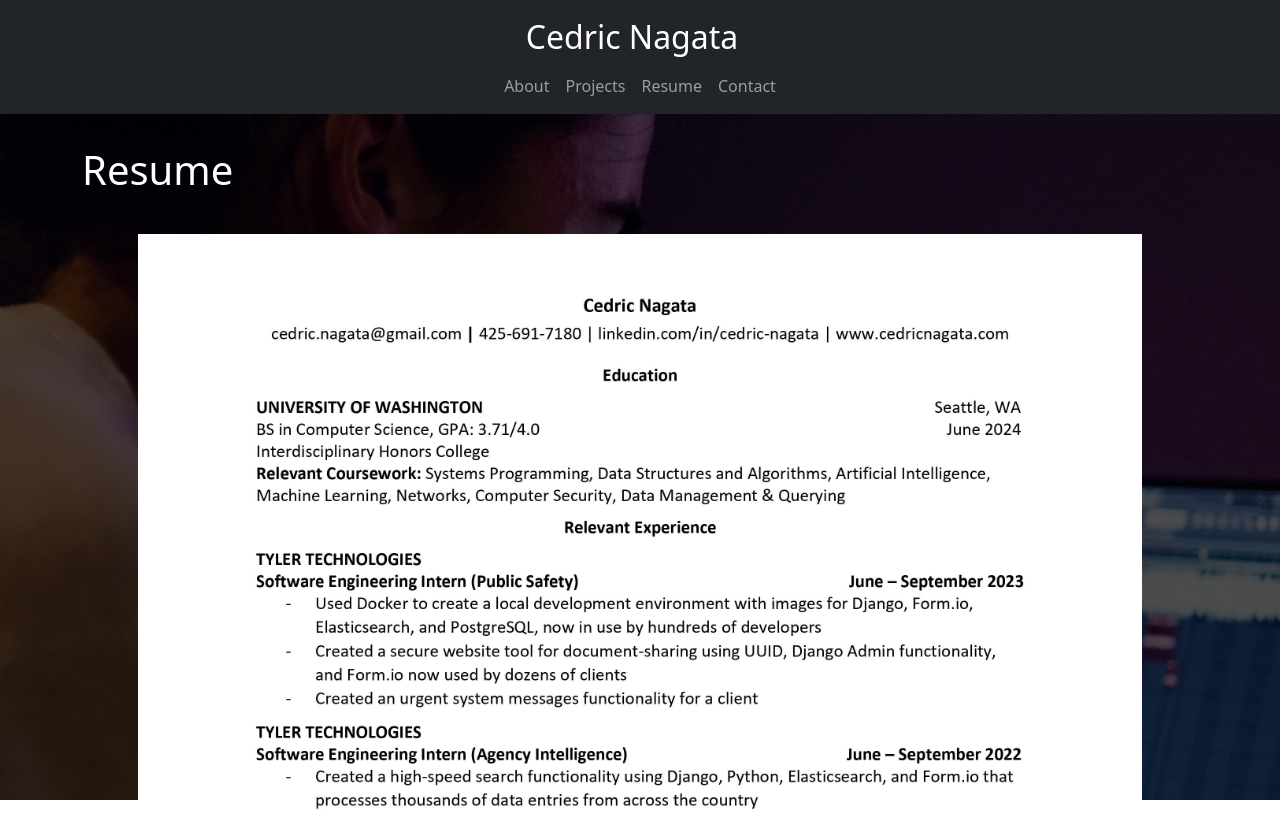
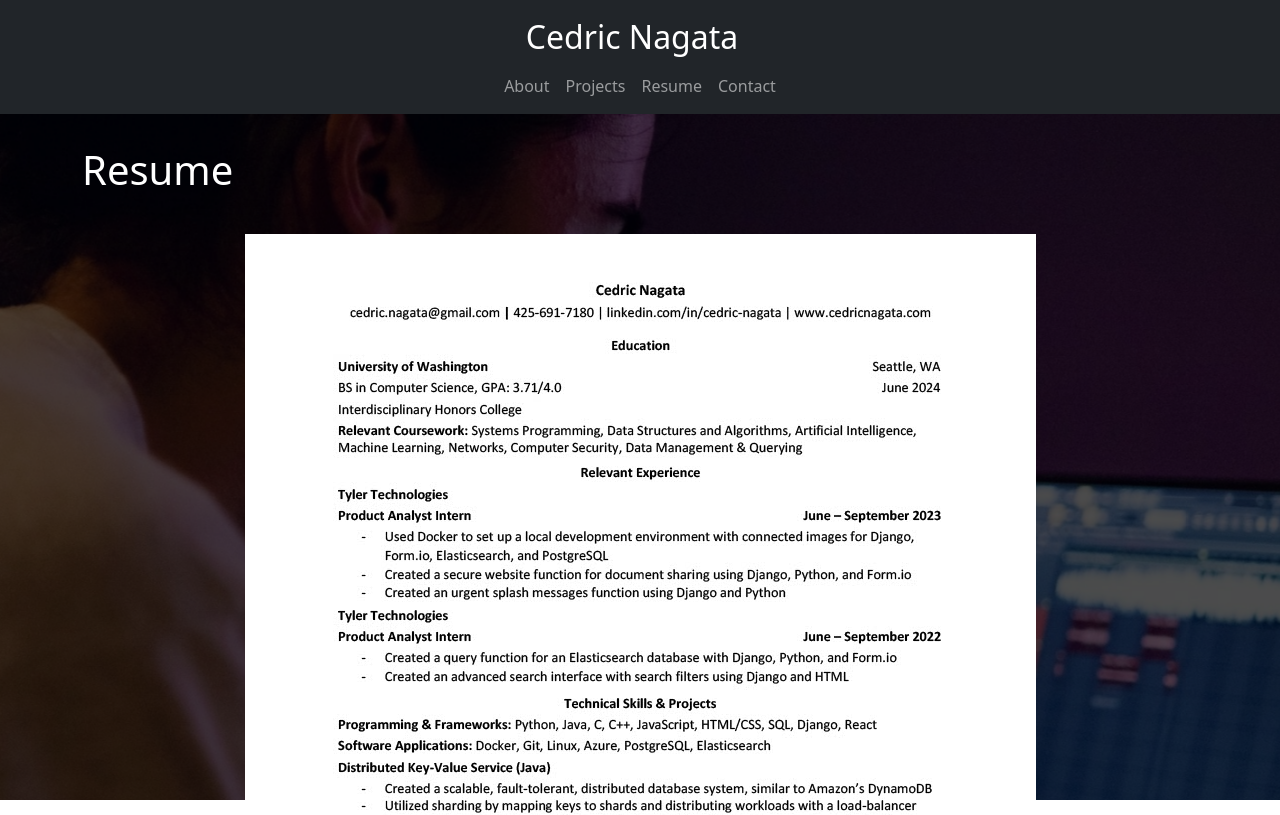
Before and after one commit to cedricnagata/Portfolio-Website, a React (Create React App) app in the folder frontend/: page /resume in a window 1280 px wide. Shown: the top 815 px of the page. Built offline with nearby package versions, Linux system fonts and the light colour scheme.

Commit message:
Fixed resume

```diff
--- a/frontend/src/pages/Resume.js
+++ b/frontend/src/pages/Resume.js
@@ -6,8 +6,8 @@ function Resume() {
         <div className="container">
             <h1>Resume</h1>
             <div className="resume-content">
-                <img src="/images/resume.jpg" alt="My Resume" className="centered-resume" />
-                <a href="/docs/resume.pdf" download className="btn btn-primary">
+                <img src="/images/resume_tyler.jpg" alt="My Resume" className="centered-resume" />
+                <a href="/docs/resume_tyler.pdf" download className="btn btn-primary">
                     Download My Resume
                 </a>
             </div>
```
Also changed, not shown: frontend/public/images/resume_tyler.jpg (added), 1 other file (tests, documents, lock files or other folders).
